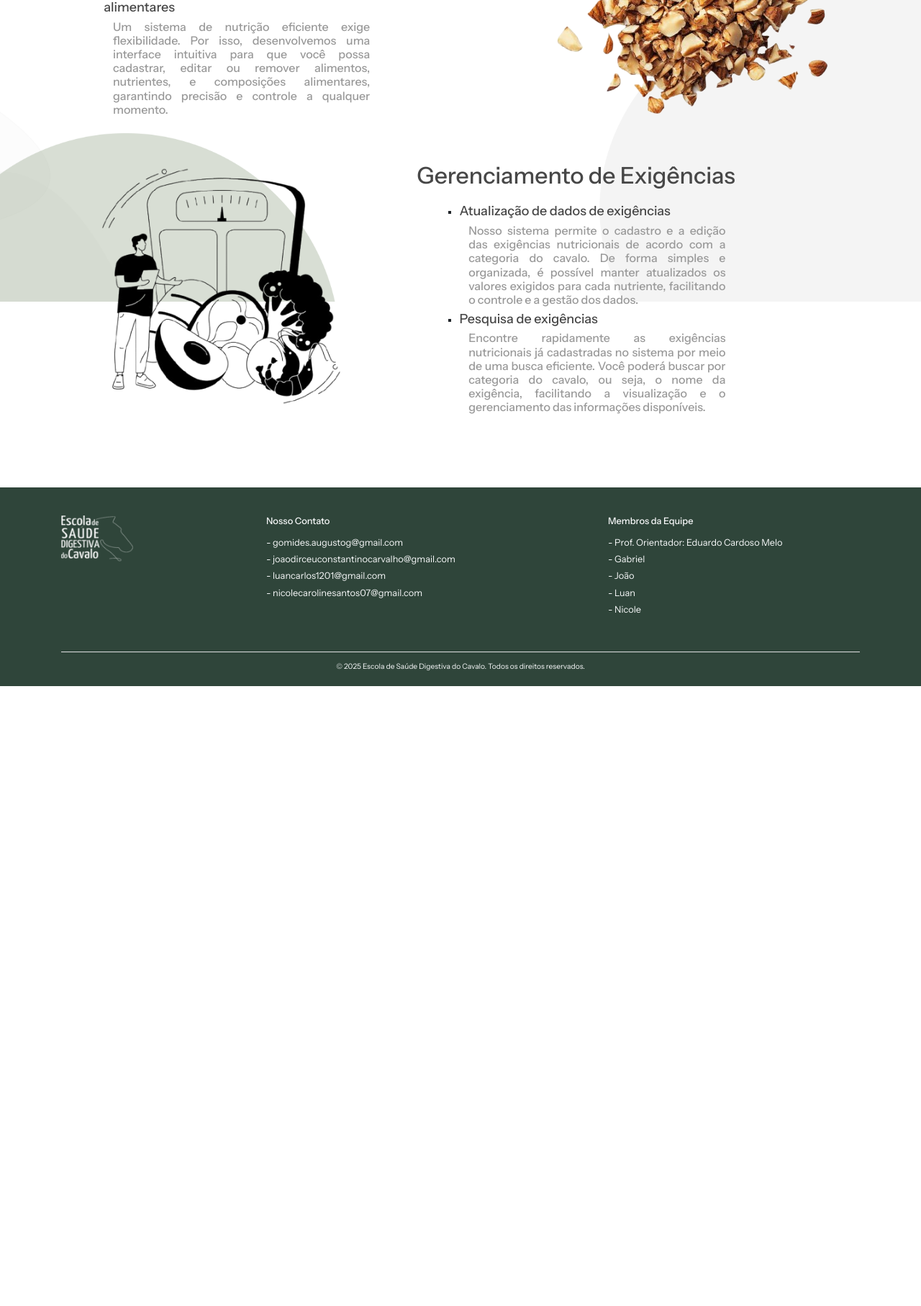
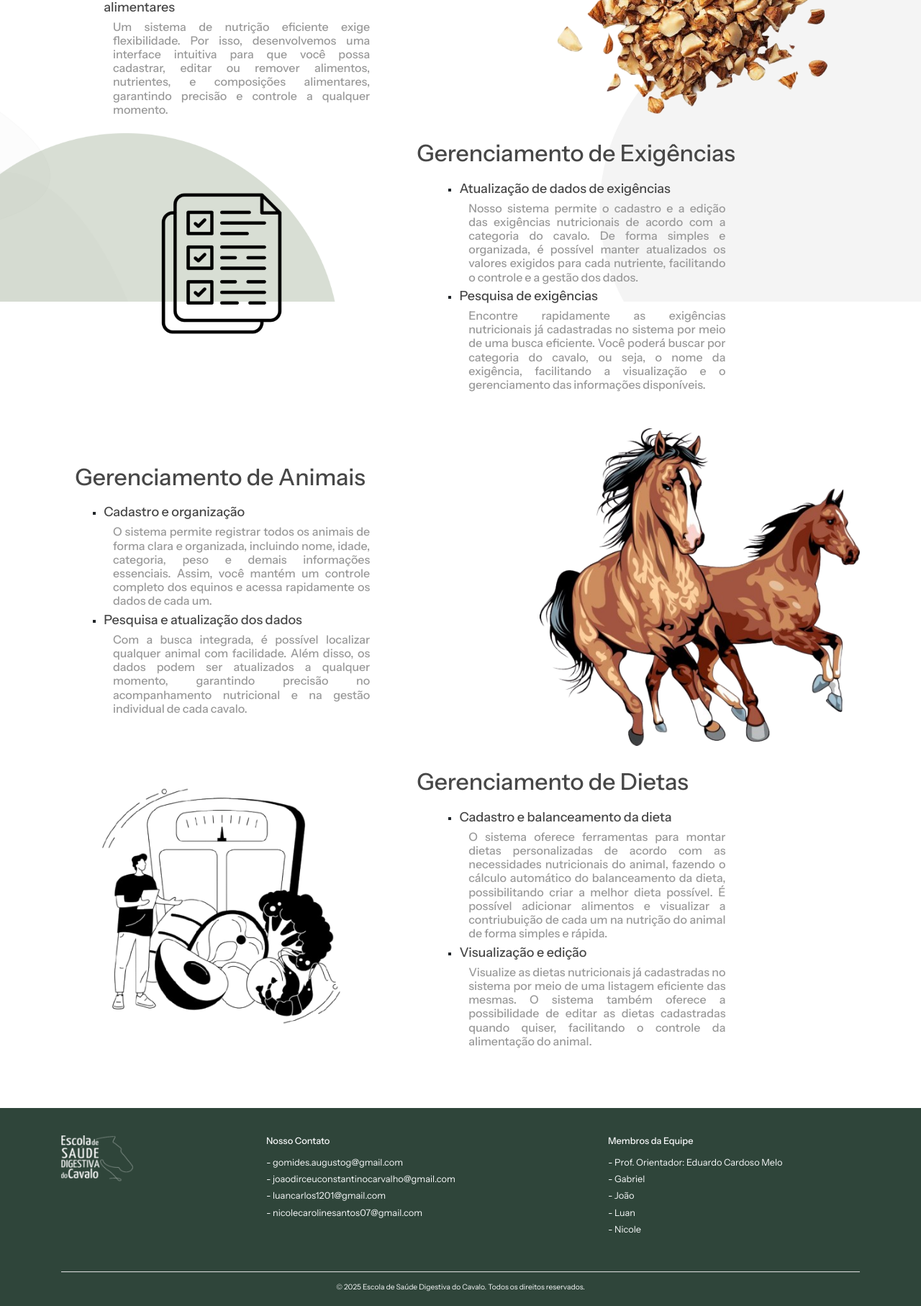
Before and after one commit to Gabriel-Augusto21/ESDC, a Django app: page / in a window 1280 px wide. Shown: the part 621-2435 px from the top of the page at 72% size. Before the commit the page ends 1574 px from the top, so only its background shows below. Run offline with Django 4.2, Linux system fonts and the light colour scheme; some libraries are stand-ins or nearby versions.

Commit message:
hover dos botões de ação, textos da home e botão de voltar no gerenciamento da dieta

```diff
--- a/alimentos/templates/composicao_alimento_table.html
+++ b/alimentos/templates/composicao_alimento_table.html
@@ -30,13 +30,15 @@
             </button>
             <button class="btn btn-sm desativar-btn"
                     data-id="{{ composicao.id }}"
-                    data-url="{% url 'alimentos:desativar_composicaoAlimento' %}?id={{ composicao.id }}">
+                    data-url="{% url 'alimentos:desativar_composicaoAlimento' %}?id={{ composicao.id }}"
+                    title="Desativar alimento">
                 <img src="{% static 'img/visibility.png' %}" width="20">
             </button>
             {% else %}
             <button class="btn btn-sm ativar-btn"
                     data-id="{{ composicao.id }}"
-                    data-url="{% url 'alimentos:ativar_composicaoAlimento' %}?id={{ composicao.id }}">
+                    data-url="{% url 'alimentos:ativar_composicaoAlimento' %}?id={{ composicao.id }}"
+                    title="Ativar alimento">
                 <img src="{% static 'img/not_visibility.png' %}" width="20">
             </button>
             {% endif %}
--- a/animais/templates/animais_table.html
+++ b/animais/templates/animais_table.html
@@ -22,11 +22,11 @@
                 <p class="mb-1 text-white-50" style="font-size: 1.5rem;">{{ animal.proprietario }}</p>
             </div>
             {% if animal.is_active %}
-            <img class="desativar-btn" src="{% static 'img/visibility.png' %}" width="20">
-            <img src="{% static 'img/edit.png' %}" alt="Editar" class="editar-btn"
+            <img class="desativar-btn" src="{% static 'img/visibility.png' %}" width="20" title="Desativar animal">
+            <img src="{% static 'img/edit.png' %}" alt="Editar" class="editar-btn" title="Editar"
                 style="position: absolute; bottom: 10px; right: 10px; width: 22px; height: 22px; cursor: pointer; filter: brightness(0) invert(1); opacity: 0.8; transition: opacity 0.2s;">
             {% else %}
-            <img class="ativar-btn" src="{% static 'img/not_visibility.png' %}" width="25">
+            <img class="ativar-btn" src="{% static 'img/not_visibility.png' %}" width="25" title="Ativar alimento">
             {% endif %}
         </div>
     </div>
--- a/core/templates/main.html
+++ b/core/templates/main.html
@@ -50,14 +50,14 @@
         </div>
         <!-- imagem -->
         <div class="col-md-5 text-center">
-            <img src="/static/img/graos.png" class="img-fluid" alt="Grãos">
+            <img src="/static/img/graos.png" class="img-fluid" alt="Grãos" >
         </div>
     </div>
 
     <!-- Gerenciamento de Exigências -->
     <div class="row align-items-center mb-5">
         <div class="col-md-5 text-center">
-            <img src="/static/img/dieta.png" class="img-fluid" alt="Dieta">
+            <img src="/static/img/exigencia_home.png" class="img-fluid" alt="Exigencia" style="width: 250px">
         </div>
         <div class="col">
             <h1 class="m-4">Gerenciamento de Exigências</h1>
@@ -77,52 +77,57 @@
             </div>
         </div>
     </div>
-</div>
-{% endblock %}
-<!-- 🫶 Seu código ta aqui Nicole  -->
-<div class="cabecalho">
-    <h1 style="text-align:center">Software de Nutrição Equina com balanceamento <br> de dietas e gerenciamento de dados</h1>
-    <div style="width:54%; height:auto;">
-        <h2 >Escola de Saúde Digestiva do Cavalo é um software educacional desenvolvido com foco em profissionais das áreas de Medicina Veterinária e Zootecnia.
-            A iniciativa é fruto de uma colaboração entre a Fábrica de Soluções Tecnológicas (FAST), vinculada ao curso de Bacharelado em Engenharia da Computação,
-            e o Núcleo de Veterinária, ambos pertencentes ao Instituto Federal de Educação, Ciência e Tecnologia de Minas Gerais – Campus Bambuí.</h2>
-    </div>
-    <div class="conteudo-home">
-        <div class="texto">
-            <h1>Gerenciamento de Alimentos</h1>
-            <h3>- Exibição com filtros estratégicos</h3>
-            <h2> Você poderá ter uma visão melhorada do sistema implantado <br>
-                na planilha com filtros dinâmicos e pesquisas de alimentos </h2>
-            <h3>- Adição, remoção e atualização de dados alimentares</h3>
-            <h2>Todo bom sistema de gerenciamento exige um CRUD simples, <br>
-                por isso estamos desenvolvendo uma forma de você alterar <br>
-                dados de determinado alimento a qualquer hora e tela</h2>
-            <h3>- Comparação de alimentos</h3>
-            <h2>Você poderá comparar diferentes alimentos para descobrir <br>
-                quais são mais adequados para sua dieta ou fazer uma <br>
-                análise rápida dos itens disponíveis no seu arsenal alimentar.</h2>
+
+    <!-- Gerenciamento de Animais -->
+    <div class="row align-items-center mt-5">
+        <!-- texto -->
+        <div class="col">
+            <h1 class="m-4">Gerenciamento de Animais</h1>
+            <div class="mx-4" style="max-width: 410px;">
+                <ul>
+                <li style="list-style-type: square"><h3>Cadastro e organização </h3> </li>
+
+                <h2 class="ml-3 h5">
+                    O sistema permite registrar todos os animais de forma clara e organizada, incluindo nome, idade, categoria, peso e demais informações essenciais.
+                    Assim, você mantém um controle completo dos equinos e acessa rapidamente os dados de cada um.
+                </h2>
+                <li style="list-style-type: square">
+                <h3>Pesquisa e atualização dos dados</h3>
+                <h2 class="ml-3 h5">
+                    Com a busca integrada, é possível localizar qualquer animal com facilidade.
+                    Além disso, os dados podem ser atualizados a qualquer momento, garantindo precisão no acompanhamento nutricional e na gestão individual de cada cavalo.
+                </h2>
+                </ul>
+            </div>
         </div>
-        <div class="imagem">
-            <img src='/static/img/graos.png' style="width:300px; height:auto;">
+        <!-- imagem -->
+        <div class="col-md-5 text-center">
+            <img src="/static/img/cavalo_home_esdc.png" class="img-fluid" alt="Animais" >
         </div>
     </div>
-    <div class="conteudo-home">
-        <div class="imagem">
-            <img src='/static/img/dieta.png' style="width:300px; height:auto;">
+
+    <!-- Gerenciamento de Dietas -->
+    <div class="row align-items-center mb-5">
+        <div class="col-md-5 text-center">
+            <img src="/static/img/dieta.png" class="img-fluid" alt="Dieta" >
         </div>
-        <div class="texto">
-            <h1>Gerenciamento de Exigências</h1>
-            <h3>- Comparação de exigências</h3>
-            <h2> Você poderá comparar diferentes alimentos para descobrir quais <br>
-                são mais adequados para sua dieta ou fazer uma análise rápida dos <br>
-                itens disponíveis no seu arsenal alimentar. </h2>
-            <h3>- Atualização de dados  de exigências</h3>
-            <h2>Todo bom sistema de gerenciamento exige um CRUD simples, <br>
-                por isso estamos desenvolvendo uma forma de você alterar <br>
-                dados de determinado alimento a qualquer hora e tela</h2>
-            <h3>- Exibição com filtros estratégicos</h3>
-            <h2>Você poderá ter uma visão melhorada do sistema implantado <br>
-                na planilha com filtros dinâmicos e pesquisas de alimentos</h2>
+        <div class="col">
+            <h1 class="m-4">Gerenciamento de Dietas</h1>
+            <div class="mx-5" style="max-width: 410px;">
+                <ul>
+                <li style="list-style-type: square"><h3>Cadastro e balanceamento da dieta</h3></li>
+                <h2 class="ml-3 h5">
+                    O sistema oferece ferramentas para montar dietas personalizadas de acordo com as necessidades nutricionais do animal, fazendo o cálculo automático do balanceamento da dieta, possibilitando criar a melhor dieta possível.
+                    É possível adicionar alimentos e visualizar a contriubuição de cada um na nutrição do animal de forma simples e rápida.
+                </h2>
+                <li style="list-style-type: square"><h3>Visualização e edição</h3></li>
+                <h2 class="ml-3 h5">
+                    Visualize as dietas nutricionais já cadastradas no sistema por meio de uma listagem eficiente das mesmas.
+                    O sistema também oferece a possibilidade de editar as dietas cadastradas quando quiser, facilitando o controle da alimentação do animal.
+                </h2>
+                </ul>
+            </div>
         </div>
     </div>
 </div>
+{% endblock %}
--- a/dietas/templates/dietas_table.html
+++ b/dietas/templates/dietas_table.html
@@ -16,14 +16,14 @@
             <td id="txtExigencia">{{dieta.exigencia.nome}} - {{dieta.exigencia.categoria.peso_vivo}} kgs</td>
             <td id="txtData">{{dieta.data_criacao}}</td>
             <td class="text-end">{% if dieta.is_active %}
-                <button class="btn btn-sm desativar-btn" alt="Ativar" data-nome="{{dieta.nome}}" data-id="{{dieta.id}}">
+                <button class="btn btn-sm desativar-btn" alt="Ativar" data-nome="{{dieta.nome}}" data-id="{{dieta.id}}" title="Desativar dieta">
                     <img src="{% static 'img/visibility.png' %}" width="20">
                 </button>
-                <button class="btn btn-sm btn-ver-dieta" data-id="{{ dieta.id }}">
+                <button class="btn btn-sm btn-ver-dieta" data-id="{{ dieta.id }}" title="Editar">
                     <img src="{% static 'img/edit.png' %}" alt="Alterar" width="20" height="20">
                 </button>
                 {% else %}
-                <button class="btn btn-sm ativar-btn" alt="Desativar" data-nome="{{dieta.nome}}" data-id="{{dieta.id}}">
+                <button class="btn btn-sm ativar-btn" alt="Desativar" data-nome="{{dieta.nome}}" data-id="{{dieta.id}}" title="Ativar dieta">
                     <img src="{% static 'img/not_visibility.png' %}" width="20">
                 </button>
                 {% endif %}
```
Also changed, not shown: alimentos/templates/alimentos_table.html (+4 -4 lines), alimentos/templates/classificacao_table.html (+6 -3 lines), alimentos/templates/nutrientes_table.html (+6 -3 lines), dietas/templates/gerenciar_dietas.html (+20 -2 lines), exigencias/templates/exigencias_table.html (+4 -4 lines), resources/static/img/botao-voltar.png (added), resources/static/img/cavalo_home_esdc.png (added), resources/static/img/confirmacao.png (added), resources/static/img/exigencia_home.png (added).
